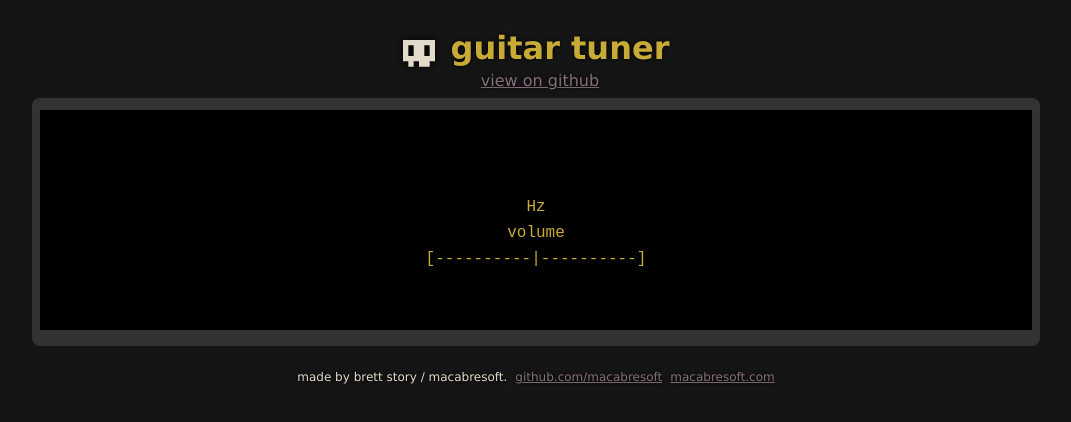
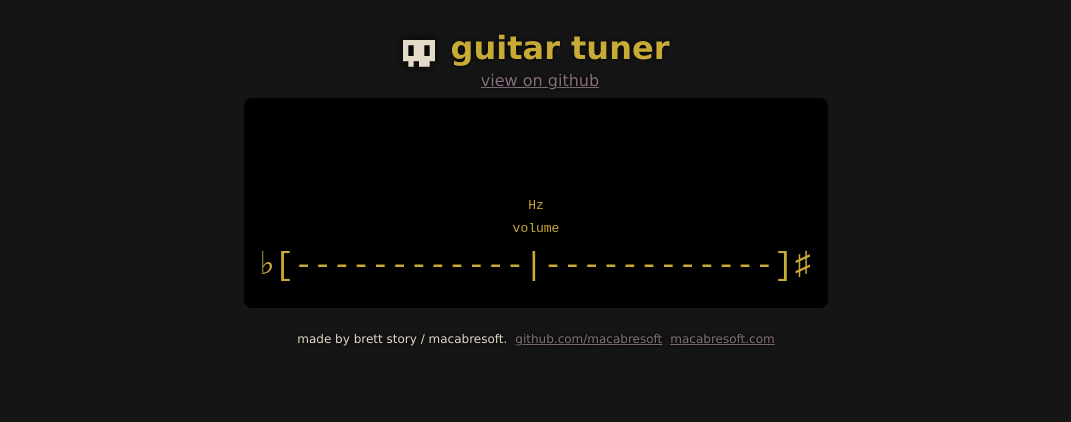
Before and after one commit to Macabresoft/guitar-tuner, an Angular app: page / in a window 1280 px wide. Shown: the top 422 px of the page, without its empty margins (104-1175 px from the left). Built offline with nearby package versions, Linux system fonts and the light colour scheme; no server answers.

Commit message:
Lets get digital

```diff
--- a/src/app/tuner/tuner.component.css
+++ b/src/app/tuner/tuner.component.css
@@ -1,11 +1,15 @@
-.card {
-  background-color: var(--background-light-color);
+.digital {
+  background: black;
   border-radius: 0.5rem;
   margin: 0.5rem;
   padding: 0.5rem;
+  width: fit-content;
+  text-align:center;
+  margin-left: auto;
+  margin-right: auto;
 }
 
-.card h1 {
+.digital h1 {
   color: var(--highlight-color);
   font-weight: normal;
   text-shadow: 0 0 0.25rem var(--shadow-color);
@@ -15,24 +19,16 @@
   text-align: center;
 }
 
-.card p {
+.digital p {
+  font-family: monospace;
   color: var(--highlight-color);
   font-weight: normal;
   text-shadow: 0 0 0.25rem var(--shadow-color);
   margin: 0.25rem 0.5rem 0.5rem 0.5rem;
-  font-size: 1rem;
   text-align: center;
 }
 
-.digital {
-  background: black;
+.meter {
+  font-size: 2rem;
+  height: 3rem;
 }
-
-.digital p {
-  font-family: monospace;
-}
-
-.meter {
-  font-size: 4rem;
-  height: 5rem;
-}
--- a/src/app/tuner/tuner.component.html
+++ b/src/app/tuner/tuner.component.html
@@ -1,10 +1,8 @@
 <div class="center">
-  <div class="card">
-    <div class="digital">
-      <h1 class="center">{{ currentNote?.name}}<sub>{{ currentNote?.octave }}</sub></h1>
-      <p class="center">{{ currentFrequency }} Hz</p>
-      <p class="center">{{ currentVolume }} volume</p>
-      <p class="center meter">{{ frequencyMeter }}</p>
-    </div>
+  <div class="digital center">
+    <h1 class="center">{{ currentNote?.name}}<sub>{{ currentNote?.octave }}</sub></h1>
+    <p class="center">{{ currentFrequency }} Hz</p>
+    <p class="center">{{ currentVolume }} volume</p>
+    <p class="center meter">&#x266d;{{ frequencyMeter }}&#x266F;</p>
   </div>
 </div>
--- a/src/app/tuner/tuner.component.ts
+++ b/src/app/tuner/tuner.component.ts
@@ -10,7 +10,7 @@ import { BufferInformation } from '../buffer-information';
   providers: [FrequencyService]
 })
 export class TunerComponent {
-  private readonly meterBins = 10;
+  private readonly meterBins = 12;
   private readonly minimumFrequency = 60.0;
   private readonly maximumFrequency = 392.0;
   private readonly notes: Note[] = [
@@ -27,7 +27,7 @@ export class TunerComponent {
   currentFrequency = '';
   currentNote?: Note;
   currentVolume = '';
-  frequencyMeter = this.createDefaultOffset();
+  frequencyMeter = this.createDefaultOffset('|');
 
   constructor(private frequencyService: FrequencyService) {
   }
@@ -41,8 +41,8 @@ export class TunerComponent {
     }
   }
 
-  private createDefaultOffset() : string {
-    return '[' + '-'.repeat(this.meterBins) + '|' + '-'.repeat(this.meterBins) + ']'
+  private createDefaultOffset(middleCharacter: string) : string {
+    return '[' + '-'.repeat(this.meterBins) + middleCharacter + '-'.repeat(this.meterBins) + ']'
   }
 
   private async getMediaStream(): Promise<MediaStream> {
@@ -93,7 +93,7 @@ export class TunerComponent {
           this.frequencyMeter = '[' + '-'.repeat(this.meterBins) + '|' +  '-'.repeat((this.meterBins * 2) - offset) + '<' + '-'.repeat(offset - this.meterBins - 1) + ']';
         }
         else {
-          this.frequencyMeter = this.createDefaultOffset();
+          this.frequencyMeter = this.createDefaultOffset('=');
         }
       }
     }
```
